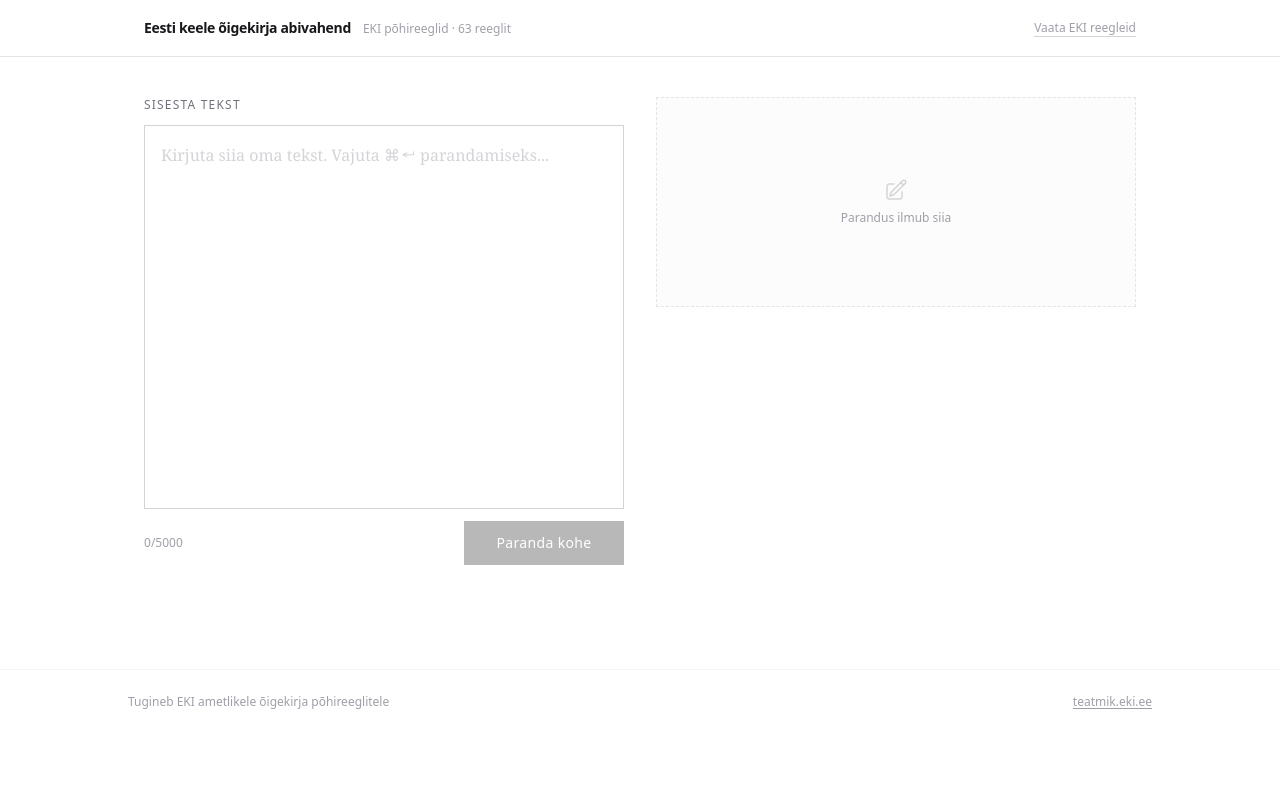
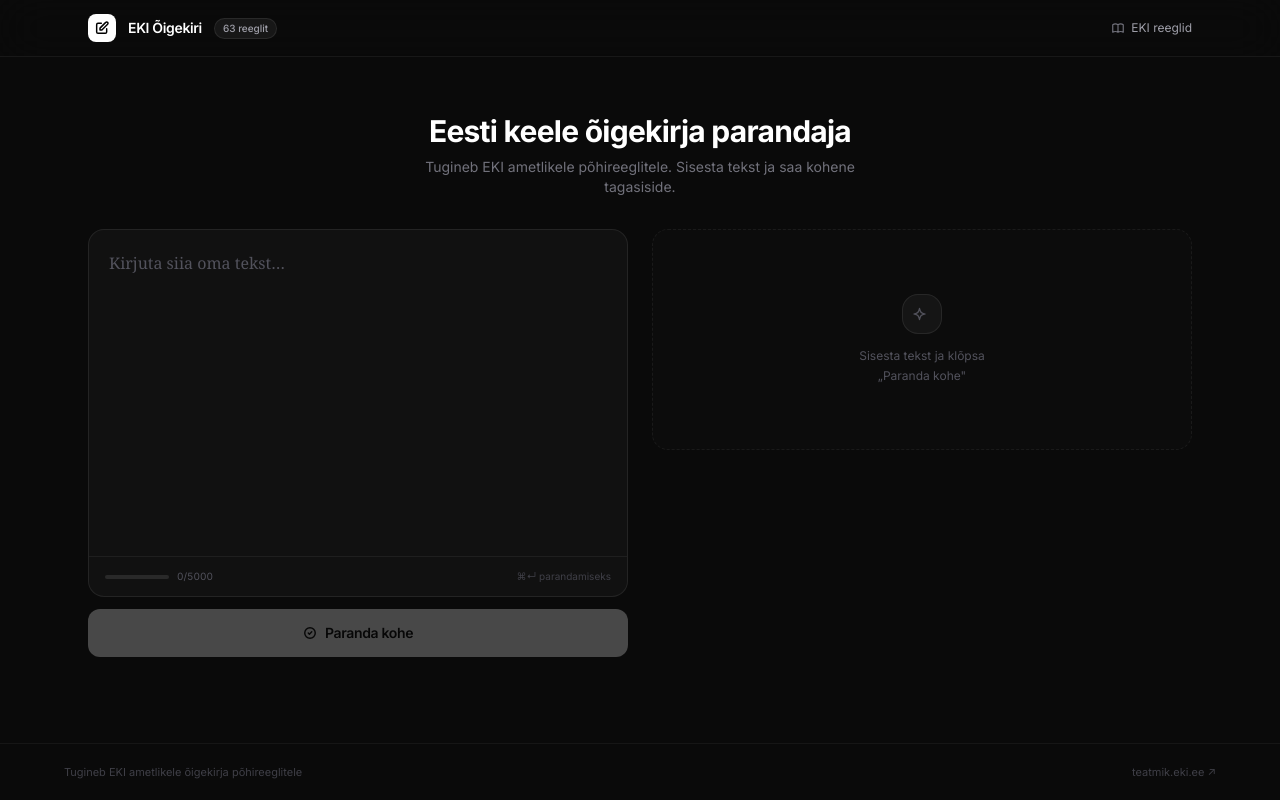
Before and after one commit to MargusHemlex/eke, a Next.js app: page / in a window 1280 px wide. Built offline with nearby package versions, Linux system fonts and the light colour scheme.

Commit message:
redesign: moodne tume disain (Grok/Claude stiil)

```diff
--- a/app/globals.css
+++ b/app/globals.css
@@ -2,9 +2,8 @@
 @plugin "@tailwindcss/typography";
 
 @theme {
-  --color-background: #ffffff;
-  --color-foreground: #09090b;
   --font-serif: Georgia, "Times New Roman", "Palatino Linotype", serif;
+  --font-sans: "Inter", system-ui, -apple-system, sans-serif;
 }
 
 html {
@@ -13,19 +12,45 @@
 }
 
 body {
-  background: #ffffff;
-  color: #09090b;
+  background: #0a0a0a;
+  color: #fafafa;
 }
 
-/* Scrollbar — thin & monochrome */
-::-webkit-scrollbar {
-  width: 4px;
-  height: 4px;
+/* Thin scrollbar */
+::-webkit-scrollbar { width: 4px; height: 4px; }
+::-webkit-scrollbar-track { background: transparent; }
+::-webkit-scrollbar-thumb { background: #3f3f46; border-radius: 9999px; }
+::-webkit-scrollbar-thumb:hover { background: #52525b; }
+
+/* Textarea — no resize handle */
+textarea { resize: none; }
+
+/* Smooth card hover */
+.card-hover {
+  transition: border-color 150ms ease, box-shadow 150ms ease;
 }
-::-webkit-scrollbar-track {
-  background: #f4f4f5;
+.card-hover:hover {
+  border-color: #3f3f46;
+  box-shadow: 0 0 0 1px #3f3f46;
 }
-::-webkit-scrollbar-thumb {
-  background: #a1a1aa;
-  border-radius: 2px;
+
+/* Fade-in animation */
+@keyframes fadeInUp {
+  from { opacity: 0; transform: translateY(8px); }
+  to   { opacity: 1; transform: translateY(0); }
 }
+.fade-in {
+  animation: fadeInUp 0.25s ease forwards;
+}
+
+/* Pulse shimmer for skeleton */
+@keyframes shimmer {
+  0%   { background-position: -400px 0; }
+  100% { background-position: 400px 0; }
+}
+.skeleton {
+  background: linear-gradient(90deg, #1c1c1e 25%, #27272a 50%, #1c1c1e 75%);
+  background-size: 800px 100%;
+  animation: shimmer 1.4s infinite linear;
+  border-radius: 6px;
+}
--- a/app/layout.tsx
+++ b/app/layout.tsx
@@ -1,4 +1,4 @@
-import type { Metadata } from "next";
+import type { Metadata, Viewport } from "next";
 import { Inter } from "next/font/google";
 import "./globals.css";
 
@@ -8,21 +8,20 @@
   variable: "--font-inter",
 });
 
+export const viewport: Viewport = {
+  themeColor: "#0a0a0a",
+};
+
 export const metadata: Metadata = {
   title: "EKI Õigekirja Abivahend",
-  description:
-    "Eesti keele kirjaliku eksami abivahend. Tugineb EKI ametlikele õigekirja põhireeglitele.",
+  description: "Eesti keele kirjaliku eksami abivahend. Tugineb EKI ametlikele õigekirja põhireeglitele.",
   keywords: ["eesti keel", "õigekiri", "eksam", "EKI", "keelekorrektuur"],
 };
 
-export default function RootLayout({
-  children,
-}: {
-  children: React.ReactNode;
-}) {
+export default function RootLayout({ children }: { children: React.ReactNode }) {
   return (
     <html lang="et" className={inter.variable}>
-      <body className="font-sans">{children}</body>
+      <body className="font-sans antialiased">{children}</body>
     </html>
   );
 }
--- a/app/page.tsx
+++ b/app/page.tsx
@@ -16,217 +16,236 @@
   errors: ErrorCard[];
 }
 
+const MAX_CHARS = 5000;
+
 export default function Home() {
   const [inputText, setInputText] = useState("");
   const [result, setResult] = useState<CorrectionResult | null>(null);
   const [loading, setLoading] = useState(false);
   const [apiError, setApiError] = useState<string | null>(null);
-  const [charCount, setCharCount] = useState(0);
-
-  const MAX_CHARS = 5000;
 
   const handleTextChange = (e: React.ChangeEvent<HTMLTextAreaElement>) => {
     const val = e.target.value;
-    if (val.length <= MAX_CHARS) {
-      setInputText(val);
-      setCharCount(val.length);
-    }
+    if (val.length <= MAX_CHARS) setInputText(val);
   };
 
   const handleCorrect = async () => {
     if (!inputText.trim() || loading) return;
-
     setLoading(true);
     setApiError(null);
     setResult(null);
-
     try {
-      const response = await fetch("/api/correct", {
+      const res = await fetch("/api/correct", {
         method: "POST",
         headers: { "Content-Type": "application/json" },
         body: JSON.stringify({ text: inputText }),
       });
-
-      const data = await response.json();
-
-      if (!response.ok) {
-        throw new Error(data.error ?? "API viga");
-      }
-
+      const data = await res.json();
+      if (!res.ok) throw new Error(data.error ?? "API viga");
       setResult(data);
     } catch (err: unknown) {
-      setApiError(
-        err instanceof Error ? err.message : "Viga teksti parandamisel. Proovi uuesti."
-      );
+      setApiError(err instanceof Error ? err.message : "Viga. Proovi uuesti.");
     } finally {
       setLoading(false);
     }
   };
 
   const handleKeyDown = (e: React.KeyboardEvent) => {
-    if ((e.metaKey || e.ctrlKey) && e.key === "Enter") {
-      handleCorrect();
-    }
+    if ((e.metaKey || e.ctrlKey) && e.key === "Enter") handleCorrect();
   };
 
   const handleClear = () => {
     setInputText("");
-    setCharCount(0);
     setResult(null);
     setApiError(null);
   };
 
-  const hasErrors = result && result.errors.length > 0;
-  const isClean = result && result.errors.length === 0;
+  const pct = Math.round((inputText.length / MAX_CHARS) * 100);
 
   return (
-    <div className="min-h-screen bg-white text-zinc-900">
-      {/* ── Header ── */}
-      <header className="sticky top-0 z-10 bg-white border-b border-zinc-200">
-        <div className="max-w-5xl mx-auto px-4 h-14 flex items-center justify-between gap-4">
-          <div className="flex items-baseline gap-3">
-            <h1 className="text-sm font-semibold tracking-tight text-zinc-900 whitespace-nowrap">
-              Eesti keele õigekirja abivahend
-            </h1>
-            <span className="hidden sm:inline text-xs text-zinc-400">
-              EKI põhireeglid · 63 reeglit
+    <div className="min-h-screen bg-[#0a0a0a] text-[#fafafa] flex flex-col">
+
+      {/* ── Nav ── */}
+      <nav className="shrink-0 border-b border-white/[0.06] bg-[#0a0a0a]/80 backdrop-blur-xl sticky top-0 z-20">
+        <div className="max-w-6xl mx-auto px-4 sm:px-6 h-14 flex items-center justify-between gap-4">
+          <div className="flex items-center gap-3">
+            {/* Logo mark */}
+            <div className="w-7 h-7 rounded-lg bg-white flex items-center justify-center shrink-0">
+              <svg className="w-4 h-4 text-black" fill="none" stroke="currentColor" strokeWidth={2.2} viewBox="0 0 24 24">
+                <path strokeLinecap="round" strokeLinejoin="round" d="M11 5H6a2 2 0 00-2 2v11a2 2 0 002 2h11a2 2 0 002-2v-5m-1.414-9.414a2 2 0 112.828 2.828L11.828 15H9v-2.828l8.586-8.586z" />
+              </svg>
+            </div>
+            <span className="text-sm font-semibold text-white tracking-tight">EKI Õigekiri</span>
+            <span className="hidden sm:flex items-center gap-1.5 px-2 py-0.5 rounded-full bg-white/[0.06] border border-white/[0.08] text-[10px] text-zinc-400 font-medium">
+              63 reeglit
             </span>
           </div>
+
           <Link
             href="/docs"
-            className="shrink-0 text-xs text-zinc-400 hover:text-zinc-900 underline underline-offset-4 decoration-zinc-300 hover:decoration-zinc-900 transition-colors"
+            className="flex items-center gap-1.5 text-xs text-zinc-400 hover:text-white transition-colors group"
           >
-            Vaata EKI reegleid
+            <svg className="w-3.5 h-3.5 text-zinc-500 group-hover:text-zinc-300 transition-colors" fill="none" stroke="currentColor" strokeWidth={2} viewBox="0 0 24 24">
+              <path strokeLinecap="round" strokeLinejoin="round" d="M12 6.253v13m0-13C10.832 5.477 9.246 5 7.5 5S4.168 5.477 3 6.253v13C4.168 18.477 5.754 18 7.5 18s3.332.477 4.5 1.253m0-13C13.168 5.477 14.754 5 16.5 5c1.747 0 3.332.477 4.5 1.253v13C19.832 18.477 18.247 18 16.5 18c-1.746 0-3.332.477-4.5 1.253" />
+            </svg>
+            EKI reeglid
           </Link>
         </div>
-      </header>
+      </nav>
 
-      {/* ── Main ── */}
-      <main className="max-w-5xl mx-auto px-4 py-6 lg:py-10">
-        <div className="grid grid-cols-1 lg:grid-cols-2 gap-6 lg:gap-8 lg:items-start">
+      {/* ── Hero ── */}
+      <div className="shrink-0 text-center px-4 pt-10 pb-6 sm:pt-14 sm:pb-8">
+        <h1 className="text-2xl sm:text-3xl font-bold text-white tracking-tight mb-2">
+          Eesti keele õigekirja parandaja
+        </h1>
+        <p className="text-sm text-zinc-500 max-w-md mx-auto">
+          Tugineb EKI ametlikele põhireeglitele. Sisesta tekst ja saa kohene tagasiside.
+        </p>
+      </div>
 
-          {/* ── Left column: Input ── */}
+      {/* ── Main grid ── */}
+      <main className="flex-1 w-full max-w-6xl mx-auto px-4 sm:px-6 pb-16">
+        <div className="grid grid-cols-1 lg:grid-cols-2 gap-4 lg:gap-6 lg:items-start">
+
+          {/* ─── LEFT: Input panel ─── */}
           <div className="flex flex-col gap-3">
-            <div className="flex items-center justify-between">
-              <label
-                htmlFor="input-text"
-                className="text-xs font-medium text-zinc-500 uppercase tracking-widest"
-              >
-                Sisesta tekst
-              </label>
+            <div className="relative rounded-2xl bg-[#111111] border border-white/[0.08] overflow-hidden focus-within:border-white/20 focus-within:shadow-[0_0_0_1px_rgba(255,255,255,0.08)] transition-all duration-200">
+              <textarea
+                value={inputText}
+                onChange={handleTextChange}
+                onKeyDown={handleKeyDown}
+                placeholder="Kirjuta siia oma tekst…"
+                spellCheck={false}
+                autoComplete="off"
+                className="w-full h-56 sm:h-64 lg:h-80 p-5 font-serif text-base leading-relaxed bg-transparent text-zinc-100 placeholder:text-zinc-600 focus:outline-none"
+              />
+
+              {/* Bottom bar inside card */}
+              <div className="flex items-center justify-between px-4 py-3 border-t border-white/[0.06]">
+                <div className="flex items-center gap-3">
+                  {/* Character progress */}
+                  <div className="flex items-center gap-2">
+                    <div className="w-16 h-1 rounded-full bg-white/10 overflow-hidden">
+                      <div
+                        className="h-full rounded-full bg-white/40 transition-all duration-300"
+                        style={{ width: `${pct}%` }}
+                      />
+                    </div>
+                    <span className="text-[10px] text-zinc-600 tabular-nums">
+                      {inputText.length}/{MAX_CHARS}
+                    </span>
+                  </div>
                   {inputText && (
                     <button
                       onClick={handleClear}
-                  className="text-xs text-zinc-400 hover:text-zinc-700 transition-colors"
+                      className="text-[10px] text-zinc-600 hover:text-zinc-300 transition-colors"
                     >
                       Tühjenda
                     </button>
                   )}
                 </div>
+                <span className="text-[10px] text-zinc-700 hidden sm:block">⌘↵ parandamiseks</span>
+              </div>
+            </div>
 
-            <textarea
-              id="input-text"
-              value={inputText}
-              onChange={handleTextChange}
-              onKeyDown={handleKeyDown}
-              placeholder="Kirjuta siia oma tekst. Vajuta ⌘↵ parandamiseks..."
-              spellCheck={false}
-              autoComplete="off"
-              className="w-full h-64 sm:h-72 lg:h-96 p-4 font-serif text-base leading-relaxed border border-zinc-300 rounded-none resize-none focus:outline-none focus:ring-1 focus:ring-zinc-900 focus:border-zinc-900 placeholder:text-zinc-300 bg-white transition-colors"
-            />
-
-            <div className="flex items-center justify-between gap-3">
-              <span className="text-xs text-zinc-400 tabular-nums">
-                {charCount}/{MAX_CHARS}
-              </span>
+            {/* CTA button */}
             <button
               onClick={handleCorrect}
               disabled={loading || !inputText.trim()}
-                className="flex-1 lg:flex-none lg:w-40 py-3 px-6 bg-zinc-900 text-white text-sm font-medium tracking-wide rounded-none hover:bg-zinc-700 active:bg-black disabled:opacity-30 disabled:cursor-not-allowed transition-colors"
+              className="relative w-full py-3.5 rounded-xl bg-white text-black text-sm font-semibold tracking-tight hover:bg-zinc-100 active:bg-zinc-200 disabled:opacity-25 disabled:cursor-not-allowed transition-all duration-150 overflow-hidden group"
             >
               {loading ? (
-                  <span className="flex items-center justify-center gap-2">
-                    <LoadingDots />
-                    Parandan
+                <span className="flex items-center justify-center gap-2.5">
+                  <SpinnerIcon />
+                  Parandan…
                 </span>
               ) : (
-                  "Paranda kohe"
+                <span className="flex items-center justify-center gap-2">
+                  <svg className="w-3.5 h-3.5" fill="none" stroke="currentColor" strokeWidth={2.5} viewBox="0 0 24 24">
+                    <path strokeLinecap="round" strokeLinejoin="round" d="M9 12l2 2 4-4m6 2a9 9 0 11-18 0 9 9 0 0118 0z" />
+                  </svg>
+                  Paranda kohe
+                </span>
               )}
             </button>
           </div>
-          </div>
 
-          {/* ── Right column: Results ── */}
-          <div className="flex flex-col gap-4">
+          {/* ─── RIGHT: Results panel ─── */}
+          <div className="flex flex-col gap-4 min-h-[200px]">
 
-            {/* API error */}
+            {/* Error banner */}
             {apiError && (
-              <div className="p-4 border border-zinc-300 bg-zinc-50 text-sm text-zinc-700">
+              <div className="fade-in flex items-start gap-3 p-4 rounded-xl bg-red-950/40 border border-red-800/40 text-sm text-red-300">
+                <svg className="w-4 h-4 mt-0.5 shrink-0 text-red-400" fill="none" stroke="currentColor" strokeWidth={2} viewBox="0 0 24 24">
+                  <path strokeLinecap="round" strokeLinejoin="round" d="M12 9v3.75m-9.303 3.376c-.866 1.5.217 3.374 1.948 3.374h14.71c1.73 0 2.813-1.874 1.948-3.374L13.949 3.378c-.866-1.5-3.032-1.5-3.898 0L2.697 16.126zM12 15.75h.007v.008H12v-.008z" />
+                </svg>
                 {apiError}
               </div>
             )}
 
-            {/* Loading state placeholder */}
+            {/* Loading skeletons */}
             {loading && (
-              <div className="space-y-3">
-                <Skeleton className="h-4 w-24" />
-                <Skeleton className="h-32" />
-                <Skeleton className="h-4 w-20 mt-4" />
-                <Skeleton className="h-20" />
-                <Skeleton className="h-20" />
+              <div className="flex flex-col gap-3 fade-in">
+                <div className="skeleton h-5 w-32" />
+                <div className="skeleton h-28 w-full" />
+                <div className="skeleton h-4 w-24 mt-2" />
+                <div className="skeleton h-16 w-full" />
+                <div className="skeleton h-16 w-full" />
               </div>
             )}
 
-            {/* Result */}
+            {/* Results */}
             {result && !loading && (
-              <>
-                {/* Corrected text block */}
-                <div>
-                  <div className="flex items-center justify-between mb-2">
-                    <span className="text-xs font-medium text-zinc-500 uppercase tracking-widest">
+              <div className="fade-in flex flex-col gap-4">
+
+                {/* Corrected text */}
+                <div className="rounded-2xl bg-[#111111] border border-white/[0.08] overflow-hidden">
+                  <div className="flex items-center justify-between px-4 py-3 border-b border-white/[0.06]">
+                    <span className="text-xs font-medium text-zinc-400 flex items-center gap-1.5">
+                      <span className="w-1.5 h-1.5 rounded-full bg-emerald-500 inline-block" />
                       Parandatud tekst
                     </span>
-                    {isClean && (
-                      <span className="text-xs text-zinc-400 flex items-center gap-1">
-                        <svg className="w-3 h-3" fill="none" stroke="currentColor" strokeWidth={2} viewBox="0 0 24 24">
+                    {result.errors.length === 0 && (
+                      <span className="text-[10px] text-emerald-500 flex items-center gap-1">
+                        <svg className="w-3 h-3" fill="none" stroke="currentColor" strokeWidth={2.5} viewBox="0 0 24 24">
                           <path strokeLinecap="round" strokeLinejoin="round" d="M5 13l4 4L19 7" />
                         </svg>
                         Vigu ei leitud
                       </span>
                     )}
                   </div>
-                  <div className="p-4 bg-zinc-50 border border-zinc-200 font-serif text-base leading-relaxed min-h-24 text-zinc-800 whitespace-pre-wrap">
+                  <p className="p-5 font-serif text-base leading-relaxed text-zinc-200 whitespace-pre-wrap">
                     {result.correctedText}
-                  </div>
+                  </p>
                 </div>
 
                 {/* Error cards */}
-                {hasErrors && (
-                  <div>
-                    <div className="flex items-baseline gap-2 mb-3">
-                      <span className="text-xs font-medium text-zinc-500 uppercase tracking-widest">
-                        Vead
-                      </span>
-                      <span className="text-xs text-zinc-400">
-                        {result.errors.length} leitud
+                {result.errors.length > 0 && (
+                  <div className="flex flex-col gap-2">
+                    <div className="flex items-center gap-2 px-1">
+                      <span className="text-xs font-medium text-zinc-400">Vead</span>
+                      <span className="px-1.5 py-0.5 rounded-full bg-white/[0.06] text-[10px] text-zinc-500 font-medium tabular-nums">
+                        {result.errors.length}
                       </span>
                     </div>
-                    <div className="flex flex-col gap-2">
                     {result.errors.map((err, i) => (
                       <ErrorCard key={i} error={err} index={i} />
                     ))}
                   </div>
+                )}
               </div>
-                )}
-              </>
             )}
 
             {/* Empty state */}
             {!result && !loading && !apiError && (
-              <div className="flex flex-col items-center justify-center py-20 text-center gap-2 border border-dashed border-zinc-200 bg-zinc-50/50">
-                <PencilIcon />
-                <p className="text-xs text-zinc-400">
-                  Parandus ilmub siia
+              <div className="flex-1 flex flex-col items-center justify-center py-16 gap-3 rounded-2xl border border-dashed border-white/[0.06] bg-white/[0.01]">
+                <div className="w-10 h-10 rounded-2xl bg-white/[0.04] border border-white/[0.08] flex items-center justify-center">
+                  <svg className="w-5 h-5 text-zinc-600" fill="none" stroke="currentColor" strokeWidth={1.5} viewBox="0 0 24 24">
+                    <path strokeLinecap="round" strokeLinejoin="round" d="M9.813 15.904L9 18.75l-.813-2.846a4.5 4.5 0 00-3.09-3.09L2.25 12l2.846-.813a4.5 4.5 0 003.09-3.09L9 5.25l.813 2.846a4.5 4.5 0 003.09 3.09L15.75 12l-2.846.813a4.5 4.5 0 00-3.09 3.09z" />
+                  </svg>
+                </div>
+                <p className="text-xs text-zinc-600 text-center max-w-[160px] leading-relaxed">
+                  Sisesta tekst ja klõpsa „Paranda kohe"
                 </p>
               </div>
             )}
@@ -235,16 +254,16 @@
       </main>
 
       {/* ── Footer ── */}
-      <footer className="border-t border-zinc-100 mt-16 px-4 py-6">
-        <div className="max-w-5xl mx-auto flex flex-col sm:flex-row items-center justify-between gap-2 text-xs text-zinc-400">
+      <footer className="shrink-0 border-t border-white/[0.05] px-4 py-5">
+        <div className="max-w-6xl mx-auto flex flex-col sm:flex-row items-center justify-between gap-2 text-[11px] text-zinc-700">
           <span>Tugineb EKI ametlikele õigekirja põhireeglitele</span>
           <a
             href="https://teatmik.eki.ee/teatmik/eesti-keele-oigekirja-pohireeglid/"
             target="_blank"
             rel="noopener noreferrer"
-            className="hover:text-zinc-700 underline underline-offset-2 transition-colors"
+            className="hover:text-zinc-400 transition-colors"
           >
-            teatmik.eki.ee
+            teatmik.eki.ee ↗
           </a>
         </div>
       </footer>
@@ -256,42 +275,42 @@
 
 function ErrorCard({ error, index }: { error: ErrorCard; index: number }) {
   return (
-    <div className="border border-zinc-200 bg-white p-3 group hover:border-zinc-400 transition-colors">
-      {/* Header row */}
-      <div className="flex flex-wrap items-center gap-x-2 gap-y-1 mb-2">
-        <span className="text-xs font-mono text-zinc-400 tabular-nums">
-          #{index + 1}
-        </span>
-        <span className="text-xs font-mono text-zinc-500 line-through decoration-zinc-400">
+    <div className="card-hover rounded-xl bg-[#111111] border border-white/[0.07] p-4 group">
+      {/* Before → After */}
+      <div className="flex flex-wrap items-center gap-2 mb-3">
+        <span className="px-2 py-0.5 rounded-md bg-red-950/60 border border-red-800/30 text-xs font-mono text-red-400 line-through decoration-red-600">
           {error.original}
         </span>
-        <svg className="w-3 h-3 text-zinc-400 shrink-0" fill="none" stroke="currentColor" strokeWidth={2} viewBox="0 0 24 24">
-          <path strokeLinecap="round" strokeLinejoin="round" d="M13 7l5 5-5 5M6 12h12" />
+        <svg className="w-3 h-3 text-zinc-600 shrink-0" fill="none" stroke="currentColor" strokeWidth={2} viewBox="0 0 24 24">
+          <path strokeLinecap="round" strokeLinejoin="round" d="M13.5 4.5L21 12m0 0l-7.5 7.5M21 12H3" />
         </svg>
-        <span className="text-xs font-mono font-semibold text-zinc-900">
+        <span className="px-2 py-0.5 rounded-md bg-emerald-950/60 border border-emerald-800/30 text-xs font-mono text-emerald-400 font-semibold">
           {error.corrected}
         </span>
       </div>
 
       {/* Explanation */}
-      <p className="text-xs text-zinc-600 leading-relaxed mb-2">
+      <p className="text-xs text-zinc-400 leading-relaxed mb-3">
         {error.explanation}
       </p>
 
-      {/* Rule link */}
+      {/* Rule */}
       {error.rule && (
-        <div className="pt-2 border-t border-zinc-100">
+        <div className="flex items-center gap-1.5 pt-3 border-t border-white/[0.05]">
+          <svg className="w-3 h-3 text-zinc-700 shrink-0" fill="none" stroke="currentColor" strokeWidth={2} viewBox="0 0 24 24">
+            <path strokeLinecap="round" strokeLinejoin="round" d="M13.828 10.172a4 4 0 00-5.656 0l-4 4a4 4 0 105.656 5.656l1.102-1.101m-.758-4.899a4 4 0 005.656 0l4-4a4 4 0 00-5.656-5.656l-1.1 1.1" />
+          </svg>
           {error.ruleLink ? (
             <a
               href={error.ruleLink}
               target="_blank"
               rel="noopener noreferrer"
-              className="text-xs text-zinc-400 hover:text-zinc-700 underline underline-offset-2 transition-colors"
+              className="text-[10px] text-zinc-600 hover:text-zinc-300 transition-colors truncate"
             >
               {error.rule}
             </a>
           ) : (
-            <span className="text-xs text-zinc-400">{error.rule}</span>
+            <span className="text-[10px] text-zinc-600 truncate">{error.rule}</span>
           )}
         </div>
       )}
@@ -299,30 +318,11 @@
   );
 }
 
-function Skeleton({ className }: { className?: string }) {
+function SpinnerIcon() {
   return (
-    <div className={`animate-pulse bg-zinc-100 rounded-none ${className ?? ""}`} />
-  );
-}
-
-function LoadingDots() {
-  return (
-    <span className="inline-flex gap-0.5">
-      {[0, 1, 2].map((i) => (
-        <span
-          key={i}
-          className="w-1 h-1 bg-white rounded-full animate-bounce"
-          style={{ animationDelay: `${i * 150}ms` }}
-        />
-      ))}
-    </span>
-  );
-}
-
-function PencilIcon() {
-  return (
-    <svg className="w-6 h-6 text-zinc-300" fill="none" stroke="currentColor" strokeWidth={1.5} viewBox="0 0 24 24">
-      <path strokeLinecap="round" strokeLinejoin="round" d="M16.862 4.487l1.687-1.688a1.875 1.875 0 112.652 2.652L10.582 16.07a4.5 4.5 0 01-1.897 1.13L6 18l.8-2.685a4.5 4.5 0 011.13-1.897l8.932-8.931zm0 0L19.5 7.125M18 14v4.75A2.25 2.25 0 0115.75 21H5.25A2.25 2.25 0 013 18.75V8.25A2.25 2.25 0 015.25 6H10" />
+    <svg className="w-4 h-4 animate-spin" fill="none" viewBox="0 0 24 24">
+      <circle className="opacity-20" cx="12" cy="12" r="10" stroke="currentColor" strokeWidth="3" />
+      <path className="opacity-80" fill="currentColor" d="M4 12a8 8 0 018-8V0C5.373 0 0 5.373 0 12h4z" />
     </svg>
   );
 }
--- a/tsconfig.json
+++ b/tsconfig.json
@@ -14,7 +14,7 @@
     "moduleResolution": "bundler",
     "resolveJsonModule": true,
     "isolatedModules": true,
-    "jsx": "preserve",
+    "jsx": "react-jsx",
     "incremental": true,
     "plugins": [
       {
@@ -32,7 +32,8 @@
     "next-env.d.ts",
     "**/*.ts",
     "**/*.tsx",
-    ".next/types/**/*.ts"
+    ".next/types/**/*.ts",
+    ".next/dev/types/**/*.ts"
   ],
   "exclude": [
     "node_modules"
```
Also changed, not shown: app/docs/page.tsx (+40 -44 lines). Lines whose indentation alone changed are shown as unchanged.
